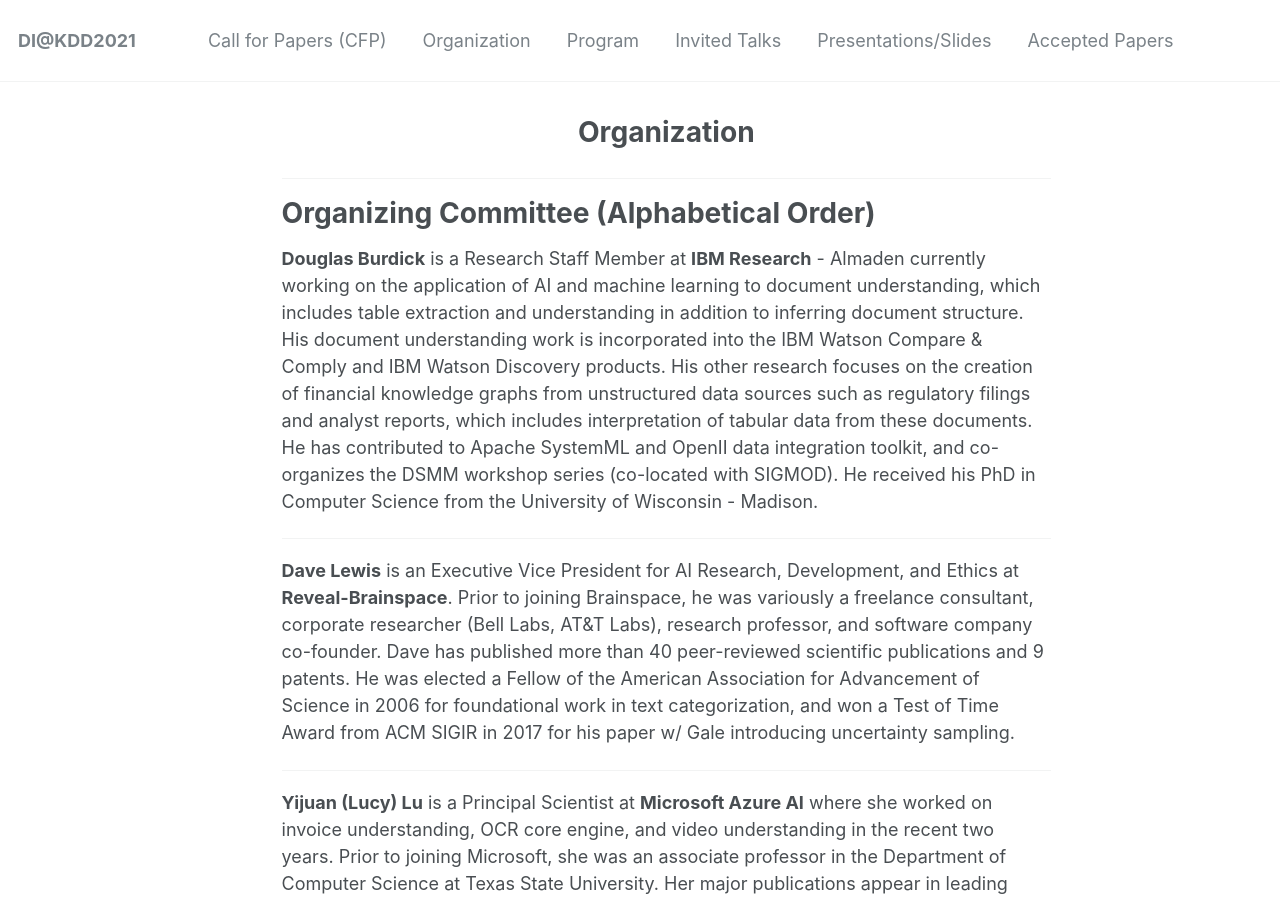
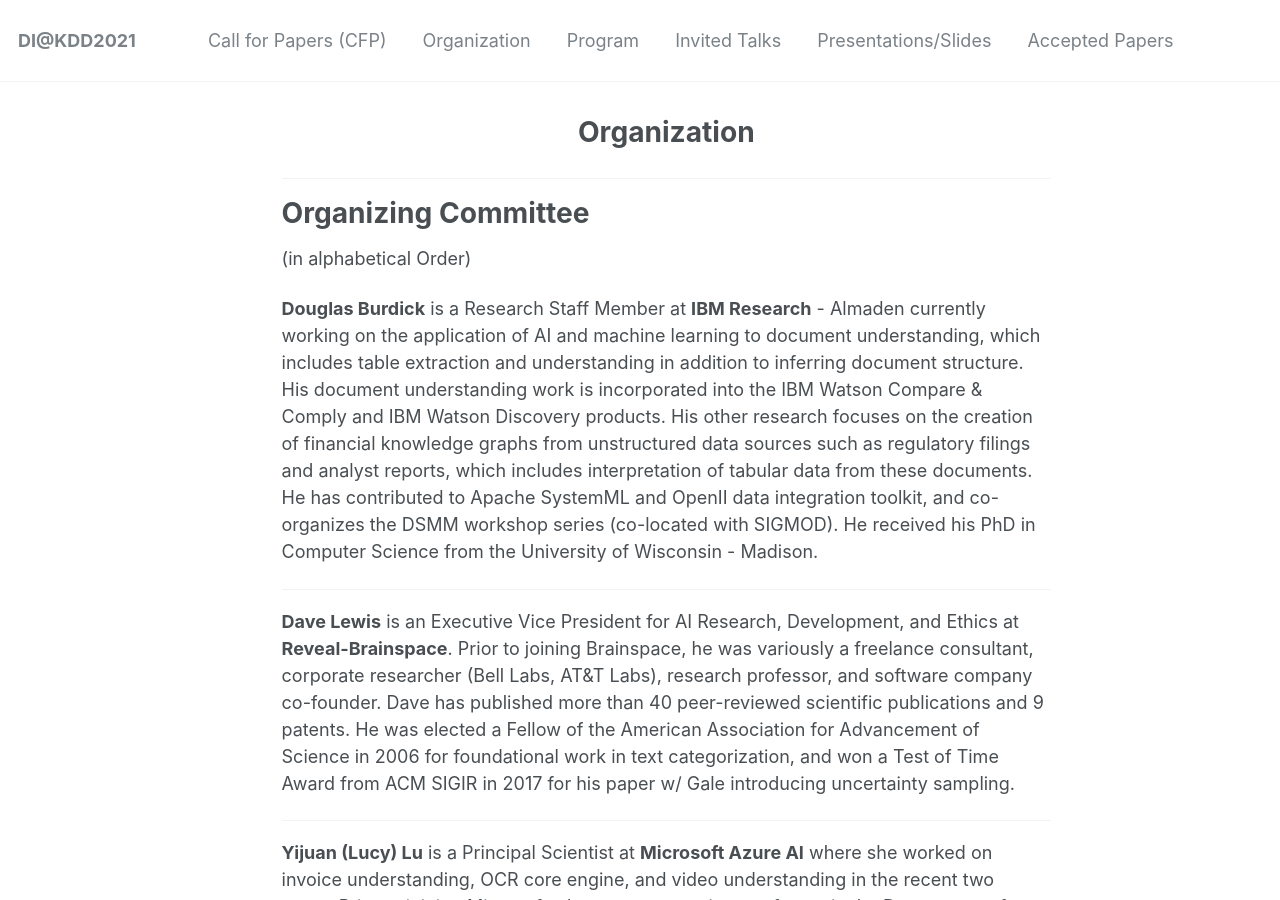
Before and after one commit to document-intelligence/DI-2022, a Jekyll site: the page built from _pages/organization.md, in a window 1280 px wide and 900 px high. Built offline with Jekyll 4.4.1, drawn with Linux system fonts in a browser that asks for light colours.

```diff
--- a/_pages/organization.md
+++ b/_pages/organization.md
@@ -7,7 +7,8 @@ permalink: /organization/
 
 ------
 
-# Organizing Committee (Alphabetical Order)
+# Organizing Committee
+(in alphabetical Order)
 
 **Douglas Burdick** is a Research Staff Member at **IBM Research** - Almaden
 currently working on the application of AI and machine learning to
```
